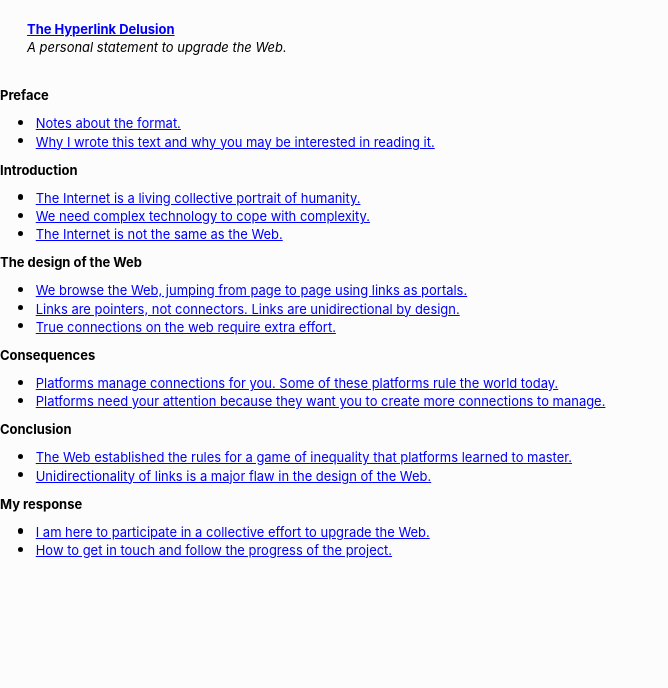
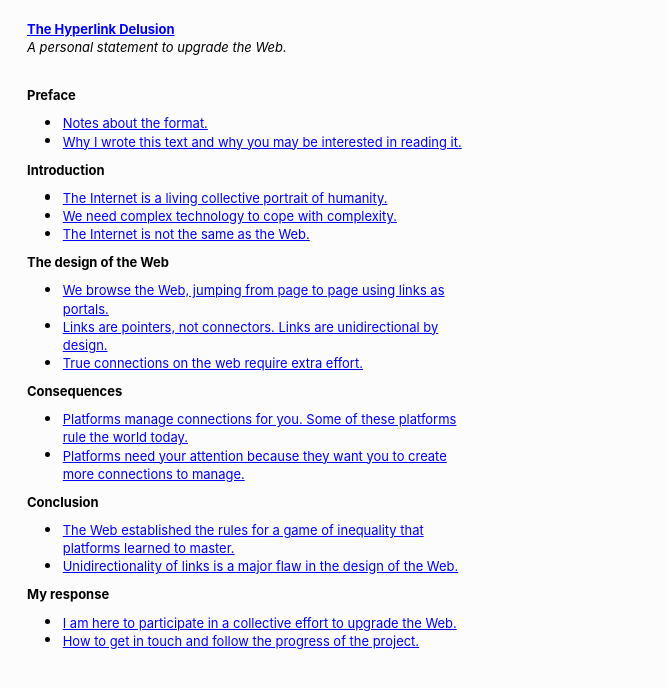
Before and after one commit to danielarmengolaltayo/hyperlink, a Jekyll site: the page built from index.html, in a window 1280 px wide. Shown: the top 688 px of the page, without its empty margins (0-668 px from the left). Built offline with Jekyll 4.4.1, drawn with Linux system fonts in a browser that asks for light colours.

Commit message:
new divs

```diff
--- a/assets/css/styles.scss
+++ b/assets/css/styles.scss
@@ -43,13 +43,18 @@
 }
 
 #context,
-#outline {
+#contextHome {
     width: 40%;
 }
 
+#contentHome {
+    width: 60%;
+}
+
 #context,
-#outline,
-#content {
+#contextHome,
+#content,
+#contentHome {
     margin-top: 0px;
     margin-bottom: 50px;
     margin-left: 27px;
@@ -124,31 +129,31 @@
 @media (min-width: 1281px) {
     .container { width: 80%; }
     //display context+content
-    #context{ display: block; }
+    #context, #contentHome{ display: block; }
     #content { width: 60%; }
-    #context, #outline, #content { margin-right: 50px; }
+    #context, #contextHome, #content, #contentHome { margin-right: 50px; }
 }
 
 @media (min-width: 1025px) and (max-width: 1280px) {
     .container { width: 100%; }
     //display context+content
-    #context { display: block; }
+    #context, #contentHome { display: block; }
     #content { width: 60%; }
-    #context, #outline, #content { margin-right: 50px; }
+    #context, #contextHome, #content, #contentHome { margin-right: 50px; }
 }
 
 @media (min-width: 768px) and (max-width: 1024px) {
     .container { width: 80%; }
     //display content only
-    #context { display: none; }
-    #outline, #content { width: 100%; }
-    #context, #outline, #content { margin-right: 27px; }
+    #context, #contentHome { display: none; }
+    #contextHome, #content { width: 100%; }
+    #context, #contextHome, #content { margin-right: 27px; }
 }
 
 @media (min-width: 0px) and (max-width: 767px) { // min-width: 320px
     .container { width: 100%; }
     //display content only
-    #context { display: none; }
-    #outline, #content { width: 100%; }
-    #context, #outline, #content { margin-right: 27px; }
+    #context, #contentHome { display: none; }
+    #contextHome, #content { width: 100%; }
+    #context, #contextHome, #content { margin-right: 27px; }
 }
```
